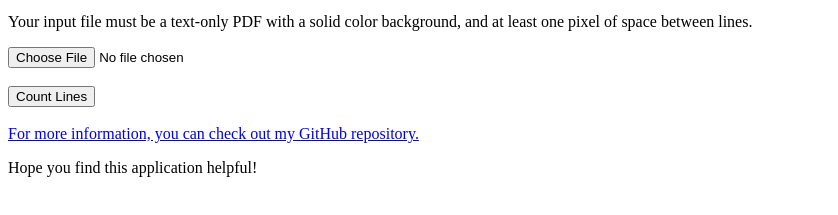
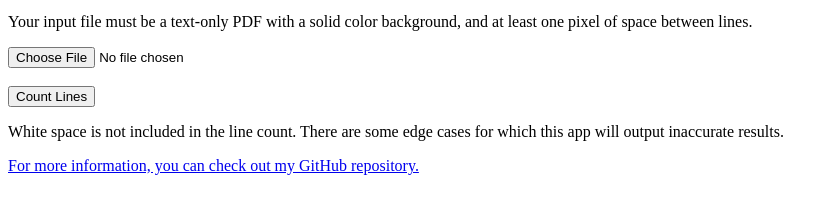
Before and after one commit to st234pa/pdf-line-count, a plain HTML site: page index.html in a window 1280 px wide. Shown: the part 101-316 px from the top of the page, without its empty margins (0-838 px from the left). Drawn offline with Linux system fonts and the light colour scheme; a script that the page names is missing.

Commit message:
white space disclaimer

```diff
--- a/index.html
+++ b/index.html
@@ -20,15 +20,17 @@
     <br /><br />
     <button onclick="loadFromFile()">Count Lines</button>
     <canvas id="file-canvas" hidden="true"></canvas>
-    <br />
-    <br />
+    <p>
+      White space is not included in the line count. There are some edge cases
+      for which this app will output inaccurate results.
+    </p>
     <a
       target="_blank"
       rel="noreferrer"
       href="https://github.com/st234pa/pdf-line-count"
       >For more information, you can check out my GitHub repository.
     </a>
-    <p>Hope you find this application helpful!</p>
+
     <script src="https://unpkg.com/pdfjs-dist@latest/build/pdf.min.js"></script>
     <script>
       //const exampleUrl =
```
